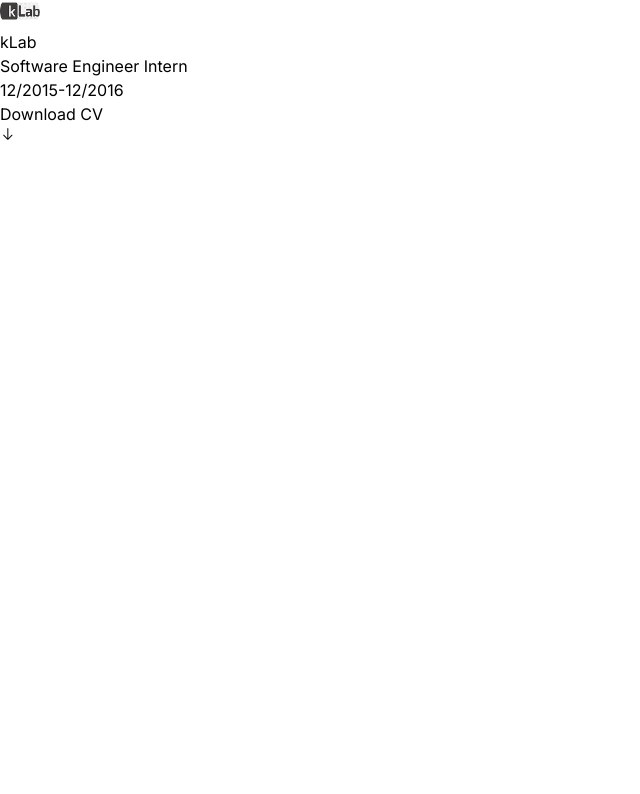
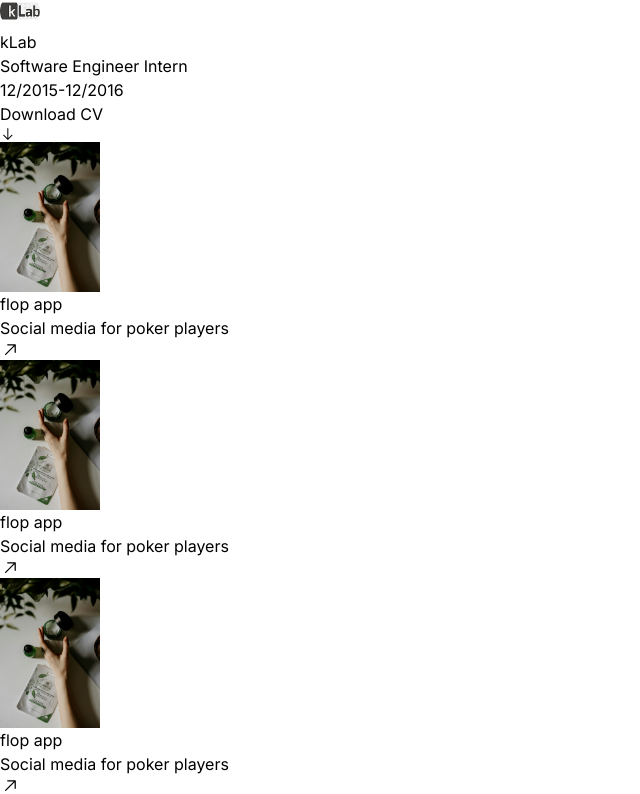
Before and after one commit to hozayves/hozayves.land, a Next.js app: page / in a window 1280 px wide. Shown: the part 1754-2548 px from the top of the page, without its empty margins (0-640 px from the left). Before the commit the page ends 1896 px from the top, so only its background shows below. Built offline with nearby package versions, Linux system fonts and the light colour scheme.

Commit message:
Implement work card UI

```diff
--- a/src/app/page.tsx
+++ b/src/app/page.tsx
@@ -8,16 +8,16 @@
 import { Stacks, Works } from '../constant/constant'
 import { FaTwitter, FaGithub, FaBasketballBall, FaLinkedin } from "react-icons/fa";
 import { Work, Stack } from "@/components/Items";
-import { GoArrowDown } from "react-icons/go";
+import { GoArrowDown, GoArrowUpRight } from "react-icons/go";
 
 export default function Home() {
   const [navs, setNavs] = useState(false)
   return (
     <div className="flex flex-col relative overflow-x-hidden overflow-y-hidden">
-      <div className="absolute start-1/2 top-[-12%] blur-[130px]  aspect-[2/1] w-[150rem] origin-bottom -translate-x-1/4  md:top-[-30%] md:-translate-x-1/2">
+      <div className="absolute start-1/2 blur-[130px]  top-[-12%]  aspect-[2/1] w-[150rem] origin-bottom -translate-x-1/4  md:top-[-18%] md:-translate-x-1/2">
         <div className="h-1/2 w-full origin-top will-change-transform bg-cover bg-no-repeat bg-image  animate-wiggle animate-infinite animate-duration-[10000ms] animate-delay-0 animate-ease-in"></div>
       </div>
-      <header className="lg:w-[80%] xl:w-[65%] md:mx-auto absolute inset-4 bottom-auto top-0 z-20 pt-8 md:py-6">
+      <header id="home" className="lg:w-[80%] xl:w-[65%] md:mx-auto absolute inset-4 bottom-auto top-0 z-20 pt-8 md:py-6">
         {/* header */}
         <div className="flex gap-1 flex-row justify-between items-center">
           <div className="flex flex-col justify-start md:flex-row gap-1 lg:gap-3 items-center">
@@ -45,13 +45,13 @@
             <li>
               <Link
                 className="p-2 px-4 hover:bg-gray-700 text-center md:rounded-full md:hover:bg-white/[0.6] transition-colors"
-                href="#">Home</Link>
+                href="#home">Home</Link>
             </li>
             <li>
-              <Link className="p-2 px-4 hover:bg-gray-700 text-center rounded-full md:hover:bg-white/[0.6] transition-colors" href="#">Work</Link>
+              <Link className="p-2 px-4 hover:bg-gray-700 text-center rounded-full md:hover:bg-white/[0.6] transition-colors" href="#work">Work</Link>
             </li>
             <li>
-              <Link className="p-2 px-4 hover:bg-gray-700 text-center rounded-full md:hover:bg-white/[0.6] transition-colors" href="#">Contact</Link>
+              <Link className="p-2 px-4 hover:bg-gray-700 text-center rounded-full md:hover:bg-white/[0.6] transition-colors" href="#contact">Contact</Link>
             </li>
           </ul>
           <div className="md:hidden flex z-30 ">
@@ -106,15 +106,15 @@
           <Image src="/me.png" alt="" width="300" height="300" />
         </div>
       </div>
-      <main className="md:w-[90%] lg:w-[65%] mx-auto z-30">
-        <div className="flex flex-col gap-2 md:flex-row md:justify-between ">
-          <div className="p-4 rounded-lg border border-gray-200 flex flex-col gap-3 md:w-1/2">
+      <main className="md:w-[90%] lg:w-[65%] mx-auto z-30 flex flex-col">
+        <div className="flex flex-col gap-2 md:flex-row md:justify-between  mb-4">
+          <div className="p-4 rounded-lg border border-gray-200 flex flex-col gap-3 md:w-[48.8%]">
             <h3 className="text-xl md:text-2xl font-semibold my-2">My Stack</h3>
             {Stacks.map(({ icon, title, subTitle }, index) => (
               <Stack key={index} icon={icon} title={title} subTitle={subTitle} />
             ))}
           </div>
-          <div className="p-4 rounded-lg border border-gray-200 flex flex-col gap-3 md:w-1/2 justify-between">
+          <div className="p-4 rounded-lg border border-gray-200 flex flex-col gap-3 md:w-[48.8%] justify-between">
             <h3 className="text-xl md:text-2xl font-semibold my-2">Work</h3>
             {Works.map(({ icon, company, role, from, to }, index) => (
               <Work key={index} icon={icon} company={company} role={role} from={from} to={to} />
@@ -122,6 +122,29 @@
             <Link href="#" className="bg-black text-white p-3 text-base text-center mt-7 rounded-md flex gap-2 justify-center items-center"><span>Download CV</span> <GoArrowDown /></Link>
           </div>
         </div>
+        {/* Work */}
+        <div id="work" className="h-auto flex flex-col gap-2 gap-y-3 md:flex-row md:justify-between flex-wrap">
+          {[1, 2, 3, 4, 5].map((items, index) => (
+            <div key={index} className="p-6 rounded-lg flex relative h-[400px] w-full md:w-[48.8%]">
+              <Image
+                className="w-full absolute top-0 right-0 h-full bg-cover rounded-lg"
+                src="/myWork/toa.jpg"
+                alt="Project image"
+                width={100}
+                height={100} />
+              <div className="flex justify-between items-center w-full h-12 z-20 text-white">
+                <div className="flex flex-col gap-1">
+                  <h3 className="capitalize text-xl font-medium">flop app</h3>
+                  <p className="text-xs font-light">Social media for poker players</p>
+                </div>
+                <Link href="#" className="w-10 h-10 bg-white rounded-full flex justify-center items-center text-black group relative overflow-hidden">
+                  <span className="absolute inset-0 bg-black opacity-0 group-hover:opacity-20 transition-opacity duration-300 ease-in-out rounded-full"></span>
+                  <GoArrowUpRight size={20} className="transition-transform ease-in-out duration-300 group-hover:scale-125 group-hover:text-black/[0.6]" />
+                </Link>
+              </div>
+            </div>
+          ))}
+        </div>
       </main >
     </div >
   );
```
Also changed, not shown: public/myWork/book.jpg (added), public/myWork/toa.jpg (added).
